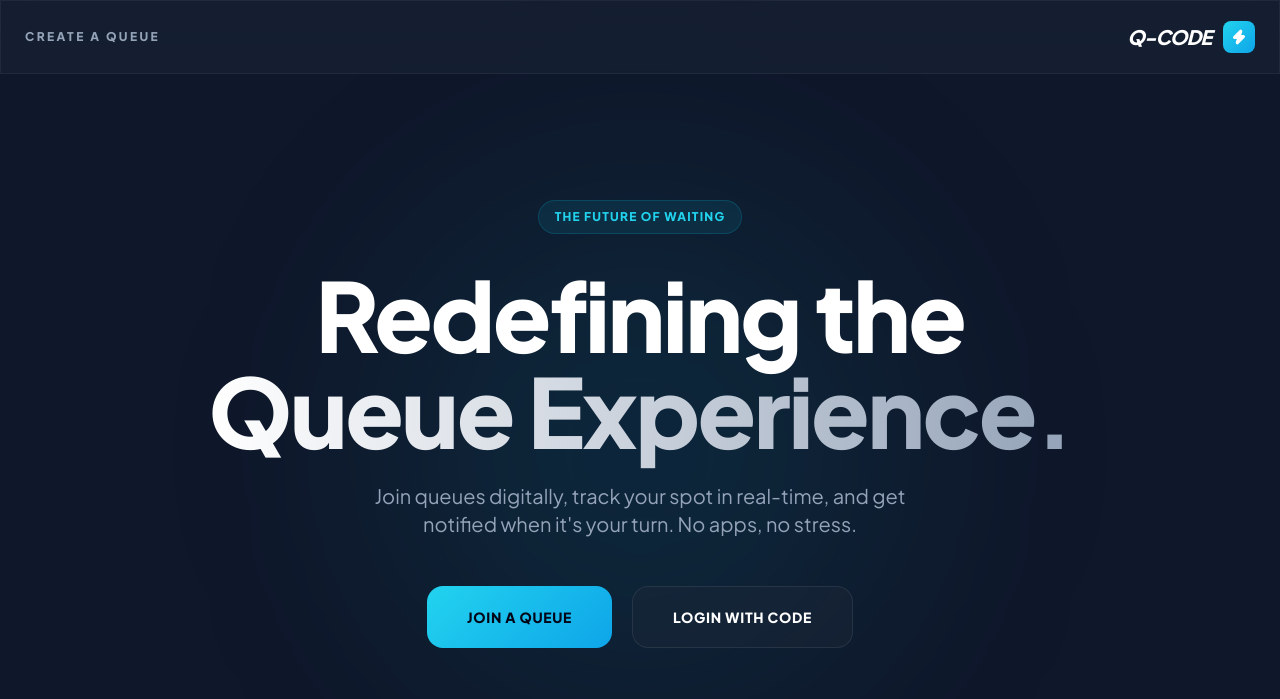
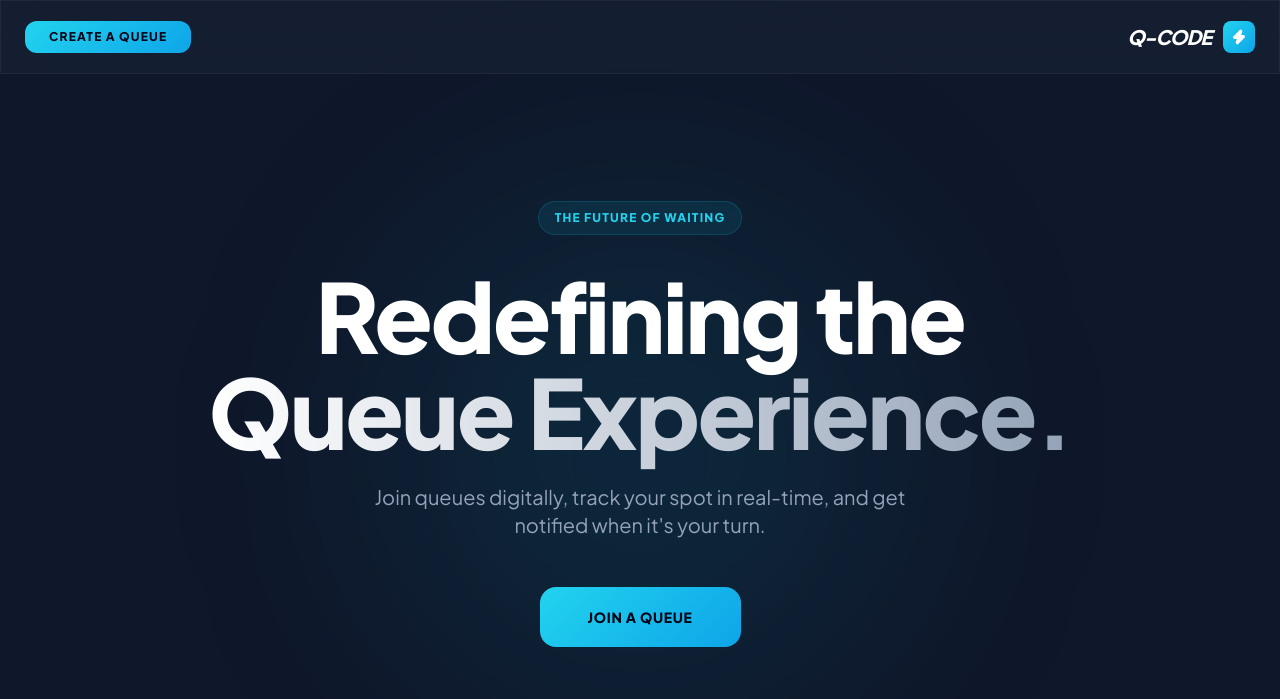
Before and after one commit to aremuelerepa-netizen/Q-code, a Flask app: page / in a window 1280 px wide. Shown: the top 699 px of the page. Run offline with Flask 3, Linux system fonts and the light colour scheme; some libraries are stand-ins or nearby versions.

Commit message:
Update index.html

```diff
--- a/Queue Code/templates/index.html
+++ b/Queue Code/templates/index.html
@@ -13,22 +13,25 @@
         .btn-cyan { background: linear-gradient(135deg, #22d3ee 0%, #0ea5e9 100%); transition: all 0.4s cubic-bezier(0.4, 0, 0.2, 1); }
         .btn-cyan:hover { box-shadow: 0 0 30px rgba(34, 211, 238, 0.4); transform: translateY(-2px); }
         .text-gradient { background: linear-gradient(to right, #fff, #94a3b8); -webkit-background-clip: text; -webkit-text-fill-color: transparent; }
-        .nav-link { position: relative; color: #94a3b8; transition: color 0.3s; }
-        .nav-link:hover { color: #22d3ee; }
-        .nav-link::after { content: ''; position: absolute; width: 0; height: 2px; bottom: -4px; left: 0; background: #22d3ee; transition: width 0.3s; }
-        .nav-link:hover::after { width: 100%; }
-        /* Smooth Animation */
         @keyframes fadeIn { from { opacity: 0; transform: translateY(10px); } to { opacity: 1; transform: translateY(0); } }
         .animate-fade { animation: fadeIn 0.8s ease-out forwards; }
     </style>
 </head>
 <body class="min-h-screen bg-[#0f172a]">
 
+    <div id="notifyModal" class="fixed inset-0 z-[200] flex items-center justify-center bg-slate-950/80 backdrop-blur-sm hidden">
+        <div class="glass p-8 rounded-[24px] max-w-sm w-full text-center border-white/10">
+            <div id="notifyIcon" class="mb-4 flex justify-center text-cyan-400"></div>
+            <h3 id="notifyTitle" class="text-xl font-bold mb-2">Notification</h3>
+            <p id="notifyMsg" class="text-slate-400 text-sm mb-6"></p>
+            <button onclick="closeNotify()" class="w-full py-3 btn-cyan text-slate-950 font-bold rounded-xl uppercase text-xs tracking-widest">Acknowledge</button>
+        </div>
+    </div>
+
     <nav class="fixed top-0 w-full z-50 px-6 py-5 flex items-center justify-between glass border-b border-white/5">
         <div class="flex items-center gap-8">
-            <a href="/login" class="nav-link text-xs font-bold uppercase tracking-[0.2em]">Create a Queue</a>
+            <a href="/login" class="btn-cyan px-6 py-2 rounded-xl text-slate-950 font-bold text-xs uppercase tracking-widest">Create a Queue</a>
         </div>
-
         <div class="flex items-center gap-3">
             <span class="text-xl font-black tracking-tighter uppercase italic">Q-CODE</span>
             <div class="w-8 h-8 btn-cyan rounded-lg flex items-center justify-center">
@@ -39,34 +42,19 @@
 
     <main class="relative pt-32 pb-20 px-6 flex flex-col items-center justify-center text-center min-h-screen">
         <div class="absolute top-1/4 left-1/2 -translate-x-1/2 w-[500px] h-[500px] bg-cyan-500/10 blur-[120px] rounded-full -z-10"></div>
-
-        <div class="animate-fade">
-            <span class="px-4 py-2 rounded-full bg-cyan-500/10 border border-cyan-500/20 text-cyan-400 text-xs font-bold uppercase tracking-widest mb-8 inline-block">
-                The Future of Waiting
-            </span>
-            <h1 class="text-6xl md:text-8xl font-black tracking-tight mb-6">
-                Redefining the <br><span class="text-gradient">Queue Experience.</span>
-            </h1>
-            <p class="max-w-xl mx-auto text-slate-400 text-lg md:text-xl leading-relaxed mb-12">
-                Join queues digitally, track your spot in real-time, and get notified when it's your turn. No apps, no stress.
-            </p>
-
-            <div class="flex flex-col sm:flex-row gap-5 justify-center">
-                <button onclick="openModal('join')" class="btn-cyan px-10 py-5 rounded-2xl text-slate-950 font-extrabold text-sm uppercase tracking-wider">
-                    Join a Queue
-                </button>
-                <button onclick="openModal('login')" class="glass hover:bg-white/5 px-10 py-5 rounded-2xl text-white font-bold text-sm uppercase tracking-wider transition-all">
-                    Login with Code
-                </button>
+        <div class="animate-fade flex flex-col items-center justify-center text-center">
+            <span class="px-4 py-2 rounded-full bg-cyan-500/10 border border-cyan-500/20 text-cyan-400 text-xs font-bold uppercase tracking-widest mb-8 inline-block mx-auto">The Future of Waiting</span>
+            <h1 class="text-6xl md:text-8xl font-black tracking-tight mb-6 text-center">Redefining the <br><span class="text-gradient">Queue Experience.</span></h1>
+            <p class="max-w-xl mx-auto text-slate-400 text-lg md:text-xl leading-relaxed mb-12 text-center">Join queues digitally, track your spot in real-time, and get notified when it's your turn.</p>
+            <div class="flex justify-center">
+                <button onclick="openModal('join')" class="btn-cyan px-12 py-5 rounded-2xl text-slate-950 font-extrabold text-sm uppercase tracking-wider">Join a Queue</button>
             </div>
         </div>
     </main>
 
     <div id="authModal" class="fixed inset-0 bg-slate-950/90 backdrop-blur-xl hidden flex items-center justify-center p-6 z-[100]">
         <div class="glass w-full max-w-[440px] rounded-[32px] p-10 relative border-white/10 shadow-2xl">
-            <button onclick="closeModal()" class="absolute top-6 right-6 text-slate-500 hover:text-white transition">
-                <i data-lucide="x"></i>
-            </button>
+            <button onclick="closeModal()" class="absolute top-6 right-6 text-slate-500 hover:text-white transition"><i data-lucide="x"></i></button>
 
             <div id="emailSection" class="space-y-8">
                 <div class="text-center">
@@ -74,13 +62,9 @@
                     <p class="text-slate-400 text-sm">Verify your email to get your unique login code.</p>
                 </div>
                 <div class="space-y-4">
-                    <div class="group">
-                        <label class="text-[10px] font-bold text-slate-500 uppercase tracking-widest ml-1">Official Email</label>
-                        <input type="email" id="userEmail" class="w-full bg-slate-900/50 border border-white/5 p-4 rounded-2xl focus:border-cyan-400 focus:bg-slate-900 outline-none transition-all" placeholder="name@email.com">
-                    </div>
-                    <button onclick="requestOTP()" id="otpBtn" class="w-full py-5 btn-cyan text-slate-950 font-black rounded-2xl uppercase tracking-widest text-xs">
-                        Send Verification Code
-                    </button>
+                    <div class="group"><label class="text-[10px] font-bold text-slate-500 uppercase tracking-widest ml-1">Official Email</label><input type="email" id="userEmail" class="w-full bg-slate-900/50 border border-white/5 p-4 rounded-2xl focus:border-cyan-400 focus:bg-slate-900 outline-none transition-all" placeholder="name@email.com"></div>
+                    <button onclick="requestOTP()" id="otpBtn" class="w-full py-5 btn-cyan text-slate-950 font-black rounded-2xl uppercase tracking-widest text-xs">Send Verification Code</button>
+                    <button onclick="toggleMode('login')" class="w-full text-slate-500 text-xs font-bold hover:text-cyan-400 transition">Already have a Q-CODE? Login</button>
                 </div>
             </div>
 
@@ -91,30 +75,20 @@
                 </div>
                 <div class="space-y-4">
                     <input type="text" id="loginCodeInput" class="w-full bg-slate-900/50 border border-white/5 p-5 rounded-2xl focus:border-cyan-400 outline-none text-center text-2xl font-mono tracking-[0.3em] uppercase" placeholder="QC-XXXX">
-                    <button onclick="loginWithCode()" class="w-full py-5 btn-cyan text-slate-950 font-black rounded-2xl uppercase tracking-widest text-xs">
-                        Enter Dashboard
-                    </button>
+                    <button onclick="loginWithCode()" class="w-full py-5 btn-cyan text-slate-950 font-black rounded-2xl uppercase tracking-widest text-xs">Enter Dashboard</button>
                     <button onclick="toggleMode('join')" class="w-full text-slate-500 text-xs font-bold hover:text-cyan-400 transition">Need to verify email instead?</button>
                 </div>
             </div>
 
             <div id="verifySection" class="hidden space-y-8 text-center">
-                <div class="text-center">
-                    <h3 class="text-2xl font-black mb-2">Check Email</h3>
-                    <p class="text-slate-400 text-sm">We sent a 6-digit code to your inbox.</p>
-                </div>
+                <div class="text-center"><h3 class="text-2xl font-black mb-2">Check Email</h3><p class="text-slate-400 text-sm">We sent a 6-digit code to your inbox.</p></div>
                 <input type="text" maxlength="6" id="otpValue" class="w-full bg-slate-900/50 border border-white/5 p-5 rounded-2xl text-center text-4xl font-black tracking-[0.5em]" placeholder="000000">
                 <button onclick="verifyOTP()" class="w-full py-5 btn-cyan text-slate-950 font-black rounded-2xl uppercase tracking-widest text-xs">Complete Verification</button>
             </div>
 
             <div id="successSection" class="hidden space-y-8 text-center animate-fade">
-                <div class="w-20 h-20 bg-cyan-400/10 text-cyan-400 rounded-full flex items-center justify-center mx-auto border border-cyan-400/20">
-                    <i data-lucide="shield-check" class="w-10 h-10"></i>
-                </div>
-                <div>
-                    <h3 class="text-2xl font-black mb-2">Account Secured</h3>
-                    <p class="text-slate-400 text-sm">Use this code to login instantly next time.</p>
-                </div>
+                <div class="w-20 h-20 bg-cyan-400/10 text-cyan-400 rounded-full flex items-center justify-center mx-auto border border-cyan-400/20"><i data-lucide="shield-check" class="w-10 h-10"></i></div>
+                <div><h3 class="text-2xl font-black mb-2 text-center">Account Secured</h3><p class="text-slate-400 text-sm text-center">Use this code to login instantly next time.</p></div>
                 <div id="finalLoginCode" class="p-6 bg-slate-900 border border-cyan-500/30 rounded-2xl text-3xl font-mono font-black text-cyan-400 tracking-wider">---</div>
                 <button onclick="window.location.href='/status'" class="w-full py-5 btn-cyan text-slate-950 font-black rounded-2xl uppercase tracking-widest text-xs">Access Queue Status</button>
             </div>
@@ -124,11 +98,24 @@
     <script>
         lucide.createIcons();
 
-        function openModal(mode) {
-            document.getElementById('authModal').classList.remove('hidden');
-            toggleMode(mode);
+        function showNotify(title, msg, icon = 'info') {
+            const modal = document.getElementById('notifyModal');
+            const iconDiv = document.getElementById('notifyIcon');
+            document.getElementById('notifyTitle').innerText = title;
+            document.getElementById('notifyMsg').innerText = msg;
+
+            const iconMap = {
+                'success': '<i data-lucide="check-circle" class="w-12 h-12 text-cyan-400"></i>',
+                'error': '<i data-lucide="alert-circle" class="w-12 h-12 text-red-400"></i>',
+                'info': '<i data-lucide="info" class="w-12 h-12 text-blue-400"></i>'
+            };
+            iconDiv.innerHTML = iconMap[icon] || iconMap.info;
+            lucide.createIcons();
+            modal.classList.remove('hidden');
         }
 
+        function closeNotify() { document.getElementById('notifyModal').classList.add('hidden'); }
+        function openModal(mode) { document.getElementById('authModal').classList.remove('hidden'); toggleMode(mode); }
         function closeModal() { document.getElementById('authModal').classList.add('hidden'); }
 
         function toggleMode(mode) {
@@ -140,7 +127,7 @@
 
         async function requestOTP() {
             const email = document.getElementById('userEmail').value;
-            if(!email) return alert("Please enter your email.");
+            if(!email) return showNotify("Entry Required", "Please enter your email to proceed.", "info");
 
             const btn = document.getElementById('otpBtn');
             const originalText = btn.innerText;
@@ -153,18 +140,17 @@
                     headers: {'Content-Type': 'application/json'},
                     body: JSON.stringify({ email })
                 });
-                const data = await res.json();
-
                 if(res.ok) {
                     document.getElementById('emailSection').classList.add('hidden');
                     document.getElementById('verifySection').classList.remove('hidden');
                 } else {
-                    alert("Error: " + data.message);
+                    const data = await res.json();
+                    showNotify("Verification Failed", data.message, "error");
                     btn.innerText = originalText;
                     btn.disabled = false;
                 }
             } catch (e) {
-                alert("Connection failed. Check your server.");
+                showNotify("Server Error", "Could not connect to the server.", "error");
                 btn.innerText = originalText;
                 btn.disabled = false;
             }
@@ -172,6 +158,7 @@
 
         async function verifyOTP() {
             const otp = document.getElementById('otpValue').value;
+            try {
                 const res = await fetch('/api/auth/verify-email-otp', {
                     method: 'POST',
                     headers: {'Content-Type': 'application/json'},
@@ -183,19 +170,23 @@
                     document.getElementById('successSection').classList.remove('hidden');
                     document.getElementById('finalLoginCode').innerText = data.login_code;
                 } else {
-                alert("Invalid code. Please try again.");
+                    showNotify("Invalid Code", "The OTP entered is incorrect.", "error");
                 }
+            } catch(e) { showNotify("Error", "OTP verification failed.", "error"); }
         }
 
         async function loginWithCode() {
             const code = document.getElementById('loginCodeInput').value;
+            if(!code) return showNotify("Code Required", "Please enter your Q-CODE.", "info");
+            try {
                 const res = await fetch('/api/auth/login-with-code', {
                     method: 'POST',
                     headers: {'Content-Type': 'application/json'},
                     body: JSON.stringify({ login_code: code })
                 });
                 if(res.ok) { window.location.href = '/status'; }
-            else { alert("Invalid Q-CODE."); }
+                else { showNotify("Access Denied", "That Q-CODE is invalid.", "error"); }
+            } catch(e) { showNotify("Server Error", "Login process failed.", "error"); }
         }
     </script>
 </body>
```
Lines whose indentation alone changed are shown as unchanged.
